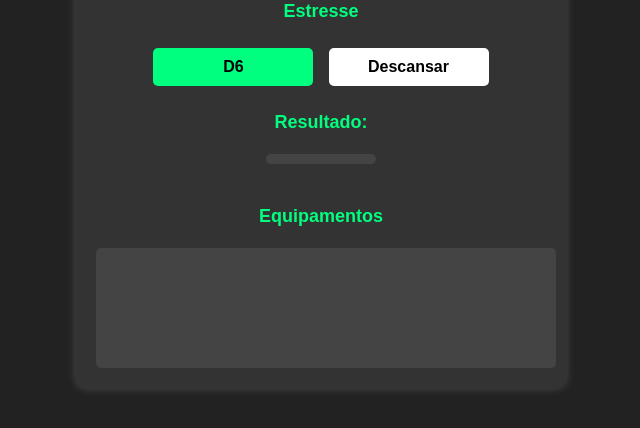
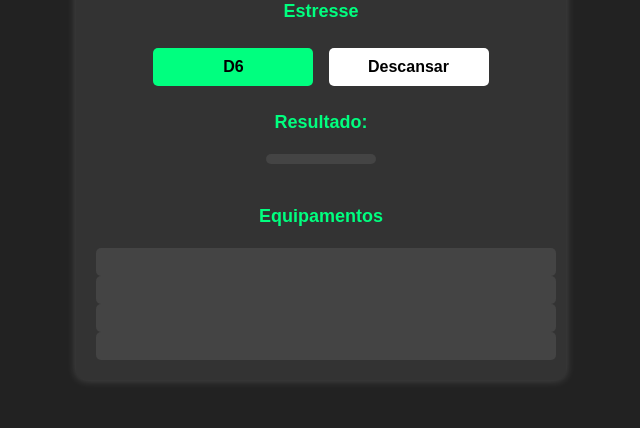
Before and after one commit to rpgzeflorentino/orbitaldecay.github.io, a Flask app: template templates/ficha.html in a window 1280 px wide. Shown: the part 372-800 px from the top of the page, without its empty margins (319-959 px from the left). Run offline with Flask 3, Linux system fonts and the light colour scheme; the template is opened without the code that fills it, so the values that code supplies are empty.

Commit message:
Update ficha.html

```diff
--- a/templates/ficha.html
+++ b/templates/ficha.html
@@ -51,7 +51,6 @@
 			font-size: 16px;
 			padding: 5px;
 			width: 100%;
-			height: 110px;
 		}
 		.result {
 			background-color: #444;
@@ -219,6 +218,9 @@ function gerarNumeroAleatorio(max) {
 <div class="result" id="resultado"></div><br><br></center>
 
 		<center><label class="label" for="equipamentos">Equipamentos</label><br><br>
+			<input type="text" class="input" name="equipamentos" id="equipamentos" value="" /><br>
+			<input type="text" class="input" name="equipamentos" id="equipamentos" value="" /><br>
+			<input type="text" class="input" name="equipamentos" id="equipamentos" value="" /><br>
 			<input type="text" class="input" name="equipamentos" id="equipamentos" value="" />
 
 
```
